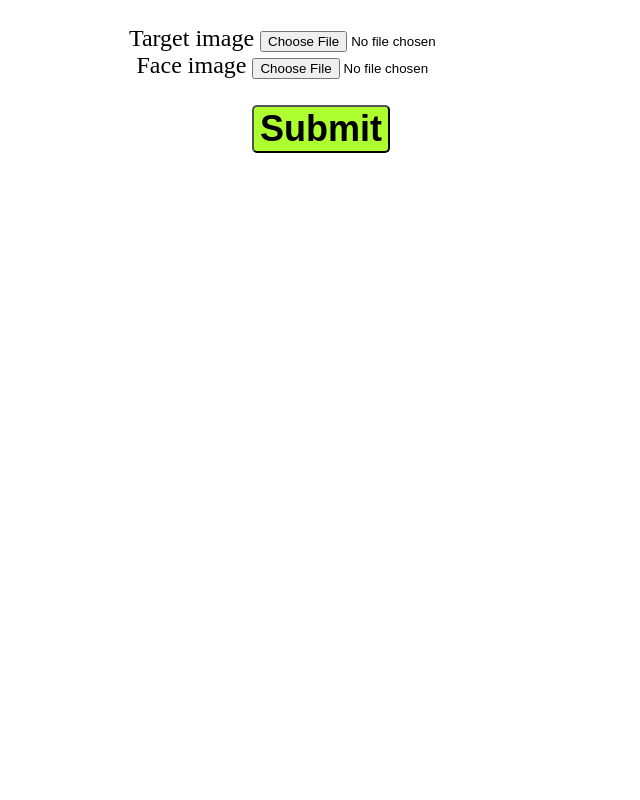
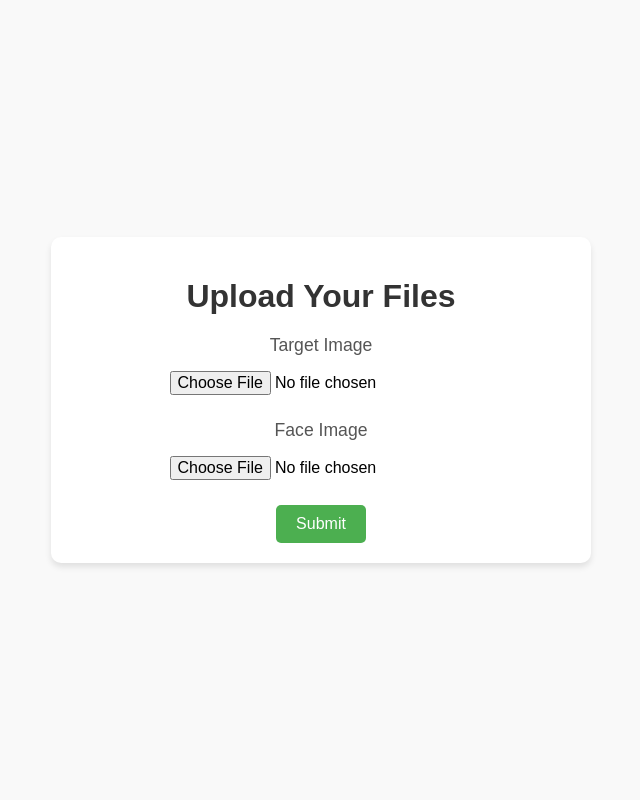
Before and after one commit to SumDeusVitae/FaceSwap_v01, a Flask app: page / in a window 1280 px wide. Shown: the whole page, without its empty margins (319-959 px from the left). Run offline with Flask 3, Linux system fonts and the light colour scheme.

Commit message:
design adjustments

```diff
--- a/templates/index.html
+++ b/templates/index.html
@@ -7,48 +7,100 @@
     <meta name="viewport" content="width=device-width, initial-scale=1.0">
     <title>File Upload Example</title>
     <style>
-        .ok {
-
-            font-size: 1.5em;
-            text-align: center;
-            margin-bottom: 5%;
-            margin-top: 2%
+        body {
+            font-family: Arial, sans-serif;
+            background-color: #f9f9f9;
+            margin: 0;
+            padding: 0;
+            display: flex;
+            justify-content: center;
+            align-items: center;
+            height: 100vh;
         }
 
-        .op {
+        .container {
+            background: #ffffff;
+            box-shadow: 0 4px 6px rgba(0, 0, 0, 0.1);
+            border-radius: 10px;
+            width: 100%;
+            max-width: 500px;
+            padding: 20px;
+            text-align: center;
+        }
+
+        h1 {
+            font-size: 2em;
+            color: #333;
+            margin-bottom: 20px;
+        }
+
+        label {
+            font-size: 1.1em;
+            display: block;
+            margin-bottom: 10px;
+            color: #555;
+        }
+
+        input[type="file"] {
+            margin-bottom: 20px;
+            font-size: 1em;
+            padding: 5px;
+        }
+
+        .button {
+            background-color: #4CAF50;
+            color: white;
+            padding: 10px 20px;
+            border: none;
+            border-radius: 5px;
+            font-size: 1em;
+            cursor: pointer;
+            transition: background-color 0.3s ease;
+        }
+
+        .button:hover {
+            background-color: #45a049;
+        }
+
+        .result {
+            margin-top: 30px;
+        }
+
+        .result h3 {
             font-size: 1.5em;
-            font-weight: bold;
-            background-color: greenyellow;
+            color: #333;
+            margin-bottom: 15px;
+        }
+
+        .result img {
+            max-width: 100%;
+            border: 1px solid #ddd;
             border-radius: 5px;
-            cursor: pointer;
-            text-align: center;
-            margin-top: 2%;
         }
     </style>
 </head>
 
 <body>
-    <div class="ok">
+    <div class="container">
+        <h1>Upload Your Files</h1>
         <form method="POST" action="/" enctype="multipart/form-data">
             <div>
-                <div><label for="file1">Target image</label>
-                    <input type="file" name="file1">
-                </div>
-                <div>
-                    <label for="file2">Face image</label>
-                    <input type="file" name="file2">
-                </div>
+                <label for="file1">Target Image</label>
+                <input type="file" name="file1" id="file1" required>
             </div>
             <div>
-                <button class="op">Submit</button>
+                <label for="file2">Face Image</label>
+                <input type="file" name="file2" id="file2" required>
             </div>
-        </form>{%if result%}
-        <div>
-            <h3>Last Result</h2>
-                <img src="{{result}}" alt="Result_Image">
-        </div>{%endif%}
+            <button class="button" type="submit">Submit</button>
+        </form>
+        {% if result %}
+        <div class="result">
+            <h3>Result</h3>
+            <img src="{{result}}" alt="Result Image">
+        </div>
+        {% endif %}
     </div>
-
 </body>
 
 </html>
```
Also changed, not shown: res.png.
